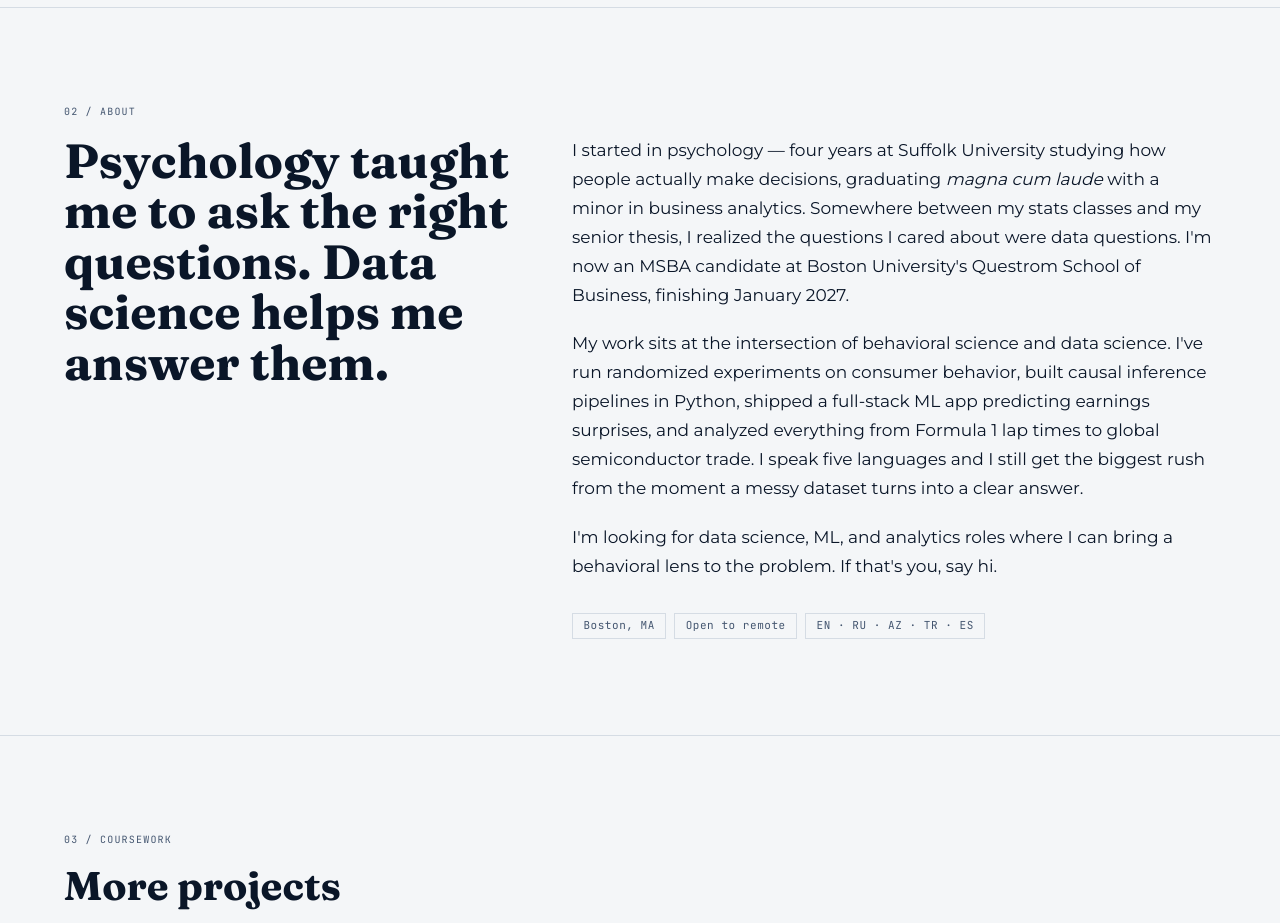
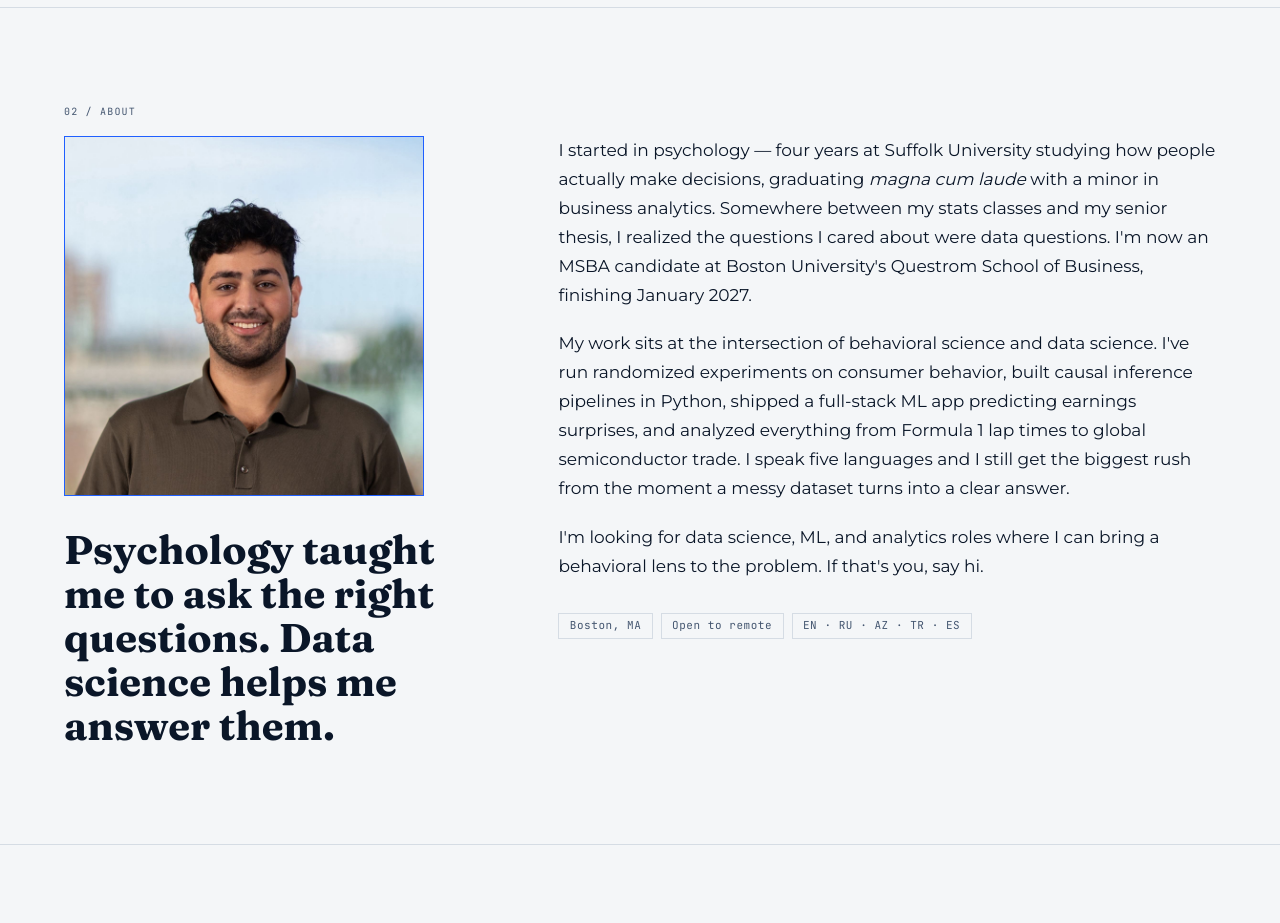
Before and after one commit to MikaIsmayilov/portfolio, a Next.js app: page / in a window 1280 px wide. Shown: the part 1800-2723 px from the top of the page. Built offline with nearby package versions, Linux system fonts and the light colour scheme.

Commit message:
Add headshot to About section

```diff
--- a/components/sections/About.tsx
+++ b/components/sections/About.tsx
@@ -1,7 +1,7 @@
 "use client";
 
-import { motion } from "framer-motion";
-import { useInView } from "framer-motion";
+import { motion, useInView } from "framer-motion";
+import Image from "next/image";
 import { useRef } from "react";
 
 function FadeUp({
@@ -42,29 +42,54 @@ export default function About() {
           style={{
             display: "grid",
             gridTemplateColumns: "1fr",
-            gap: "3rem",
+            gap: "3.5rem",
             alignItems: "start",
           }}
           className="about-grid"
         >
-          {/* Headline */}
+          {/* Left: photo + headline */}
+          <div>
             <FadeUp delay={0.05}>
+              <div
+                style={{
+                  position: "relative",
+                  width: "100%",
+                  maxWidth: "360px",
+                  aspectRatio: "1 / 1",
+                  border: "1px solid var(--accent)",
+                  marginBottom: "2rem",
+                  overflow: "hidden",
+                }}
+              >
+                <Image
+                  src="/headshot.jpg"
+                  alt="Mika Ismayilli"
+                  fill
+                  style={{ objectFit: "cover", objectPosition: "center top" }}
+                  sizes="(max-width: 900px) 80vw, 360px"
+                  priority
+                />
+              </div>
+            </FadeUp>
+
+            <FadeUp delay={0.08}>
               <h2
                 style={{
                   fontFamily: "var(--font-display)",
-                fontSize: "clamp(2rem, 4vw, 3rem)",
+                  fontSize: "clamp(1.75rem, 3.5vw, 2.5rem)",
                   fontWeight: 700,
-                lineHeight: 1.05,
+                  lineHeight: 1.1,
                   color: "var(--ink)",
-                maxWidth: "560px",
+                  maxWidth: "380px",
                 }}
               >
                 Psychology taught me to ask the right questions.
                 Data science helps me answer them.
               </h2>
             </FadeUp>
+          </div>
 
-          {/* Body copy */}
+          {/* Right: body copy */}
           <div>
             <FadeUp delay={0.1}>
               <p
@@ -74,7 +99,6 @@ export default function About() {
                   color: "var(--ink)",
                   lineHeight: 1.7,
                   marginBottom: "1.25rem",
-                  maxWidth: "640px",
                 }}
               >
                 I started in psychology — four years at Suffolk University
@@ -94,7 +118,6 @@ export default function About() {
                   color: "var(--ink)",
                   lineHeight: 1.7,
                   marginBottom: "1.25rem",
-                  maxWidth: "640px",
                 }}
               >
                 My work sits at the intersection of behavioral science and data
@@ -113,7 +136,6 @@ export default function About() {
                   fontSize: "1.0625rem",
                   color: "var(--ink)",
                   lineHeight: 1.7,
-                  maxWidth: "640px",
                 }}
               >
                 I&apos;m looking for data science, ML, and analytics roles where
@@ -131,15 +153,13 @@ export default function About() {
                   flexWrap: "wrap",
                 }}
               >
-                {[
-                  "Boston, MA",
-                  "Open to remote",
-                  "EN · RU · AZ · TR · ES",
-                ].map((tag) => (
+                {["Boston, MA", "Open to remote", "EN · RU · AZ · TR · ES"].map(
+                  (tag) => (
                     <span key={tag} className="tech-pill">
                       {tag}
                     </span>
-                ))}
+                  )
+                )}
               </div>
             </FadeUp>
           </div>
@@ -149,7 +169,7 @@ export default function About() {
       <style>{`
         @media (min-width: 900px) {
           .about-grid {
-            grid-template-columns: 5fr 7fr !important;
+            grid-template-columns: 4fr 6fr !important;
           }
         }
       `}</style>
```
Also changed, not shown: public/headshot.jpg (added). Lines whose indentation alone changed are shown as unchanged.
